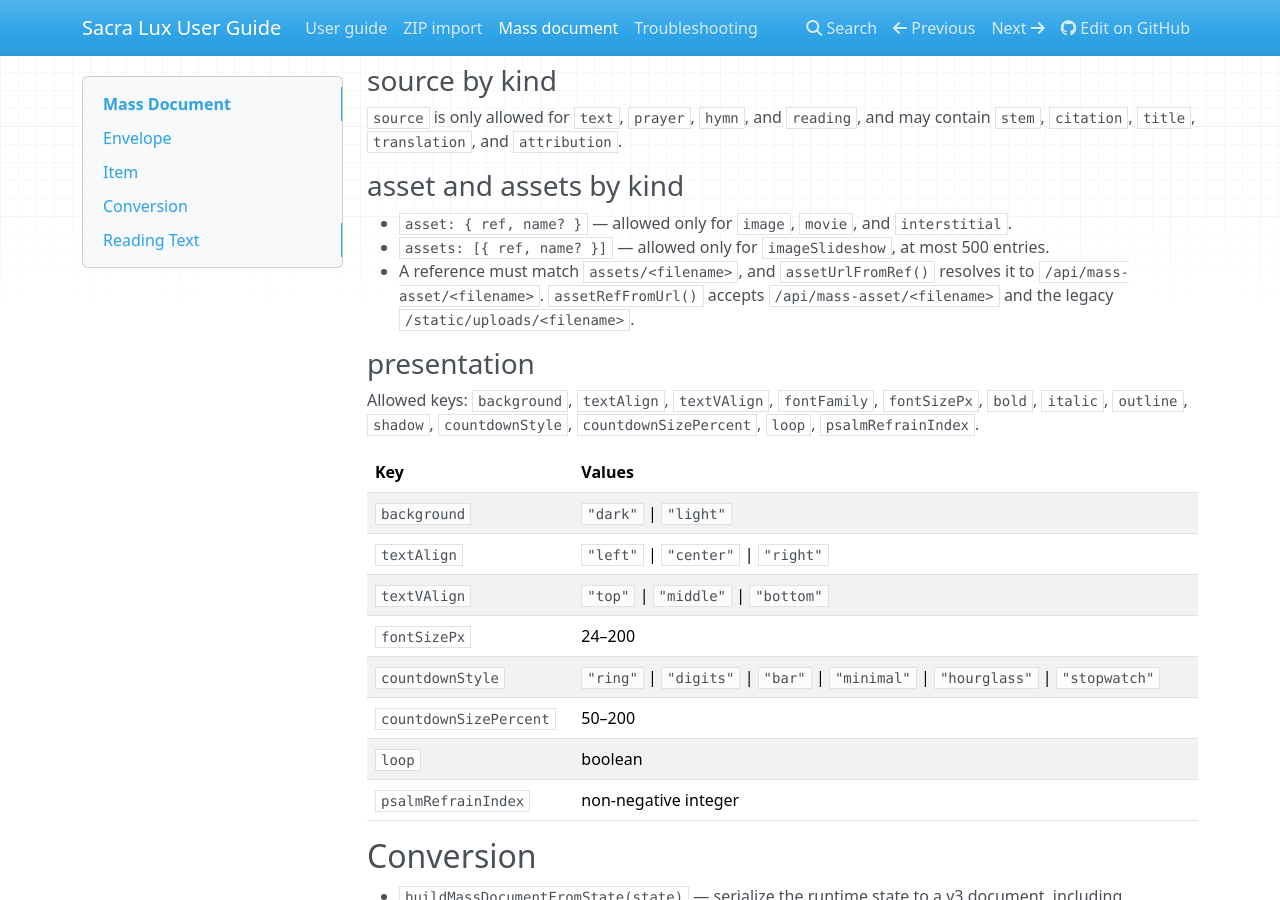
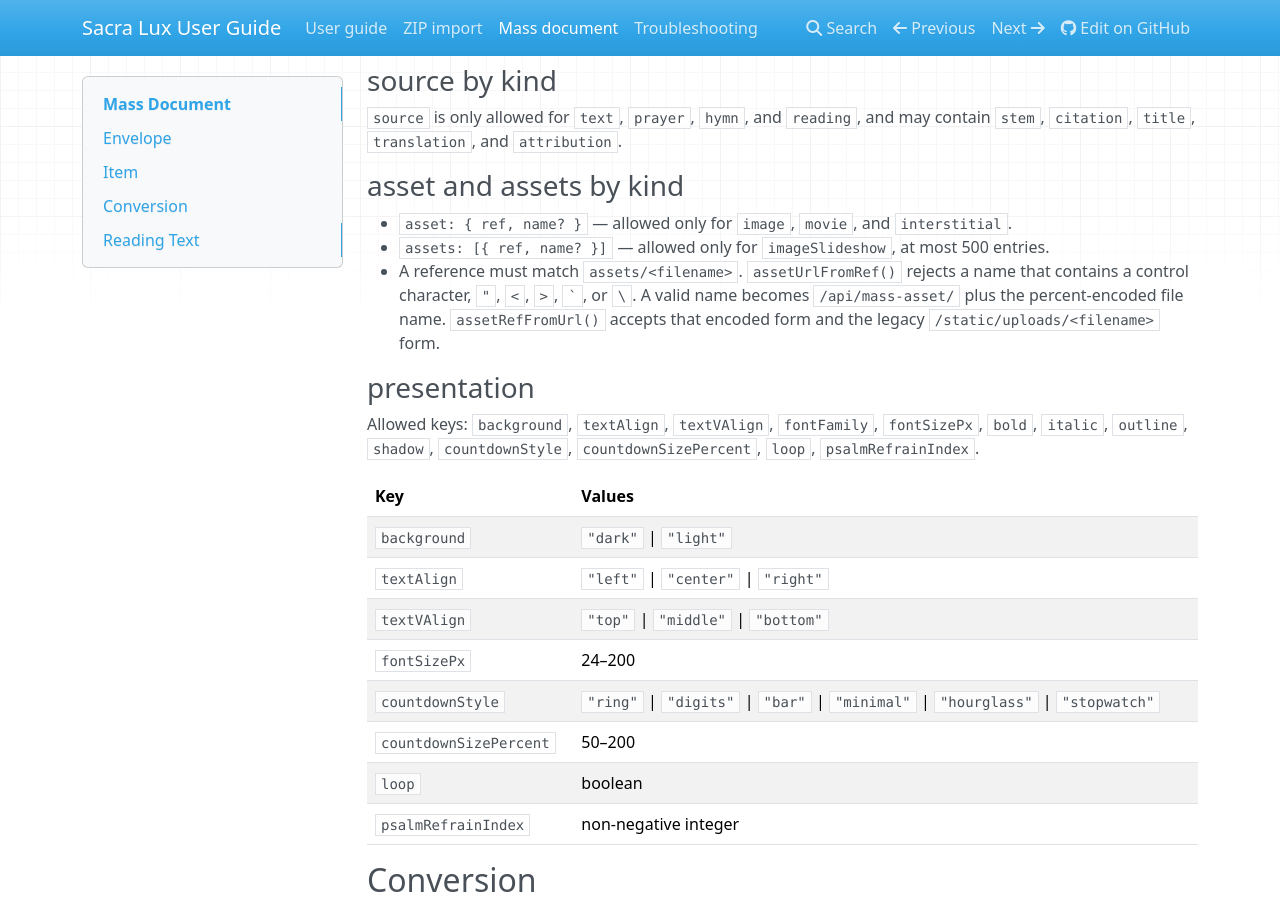
Before and after one commit to Saint-Therese-Of-Lisieux-Parish/sacra_lux, an MkDocs documentation site: the page built from docs/mass_document.md, in a window 1280 px wide and 900 px high, scrolled down 1552 px. Built offline with MkDocs 1.6.1, drawn with Linux system fonts in a browser that asks for light colours; nearby versions of some CDN libraries.

Commit message:
docs(api): document encoded asset URLs
Why: assetUrlFromRef() rejects a name with a control character or the characters quote, less-than, greater-than, backtick, or backslash. It then percent-encodes the file name. The Mass document page said the URL was /api/mass-asset/ plus the raw file name.

What: The asset reference rules match assetUrlFromRef() and assetRefFromUrl().

Files:
- modified: docs/mass_document.md

Verified against: sacra-lux/src/massDocument.js:113-148 (assetUrlFromName, assetUrlFromRef)

Refs #483

```diff
--- a/docs/mass_document.md
+++ b/docs/mass_document.md
@@ -82,9 +82,11 @@
   `interstitial`.
 - `assets: [{ ref, name? }]` — allowed only for `imageSlideshow`, at most 500
   entries.
-- A reference must match `assets/<filename>`, and `assetUrlFromRef()` resolves
-  it to `/api/mass-asset/<filename>`. `assetRefFromUrl()` accepts
-  `/api/mass-asset/<filename>` and the legacy `/static/uploads/<filename>`.
+- A reference must match `assets/<filename>`. `assetUrlFromRef()` rejects a
+  name that contains a control character, `"`, `<`, `>`, `` ` ``, or `\`.
+  A valid name becomes `/api/mass-asset/` plus the percent-encoded file name.
+  `assetRefFromUrl()` accepts that encoded form and the legacy
+  `/static/uploads/<filename>` form.
 
 ### presentation
 
```
